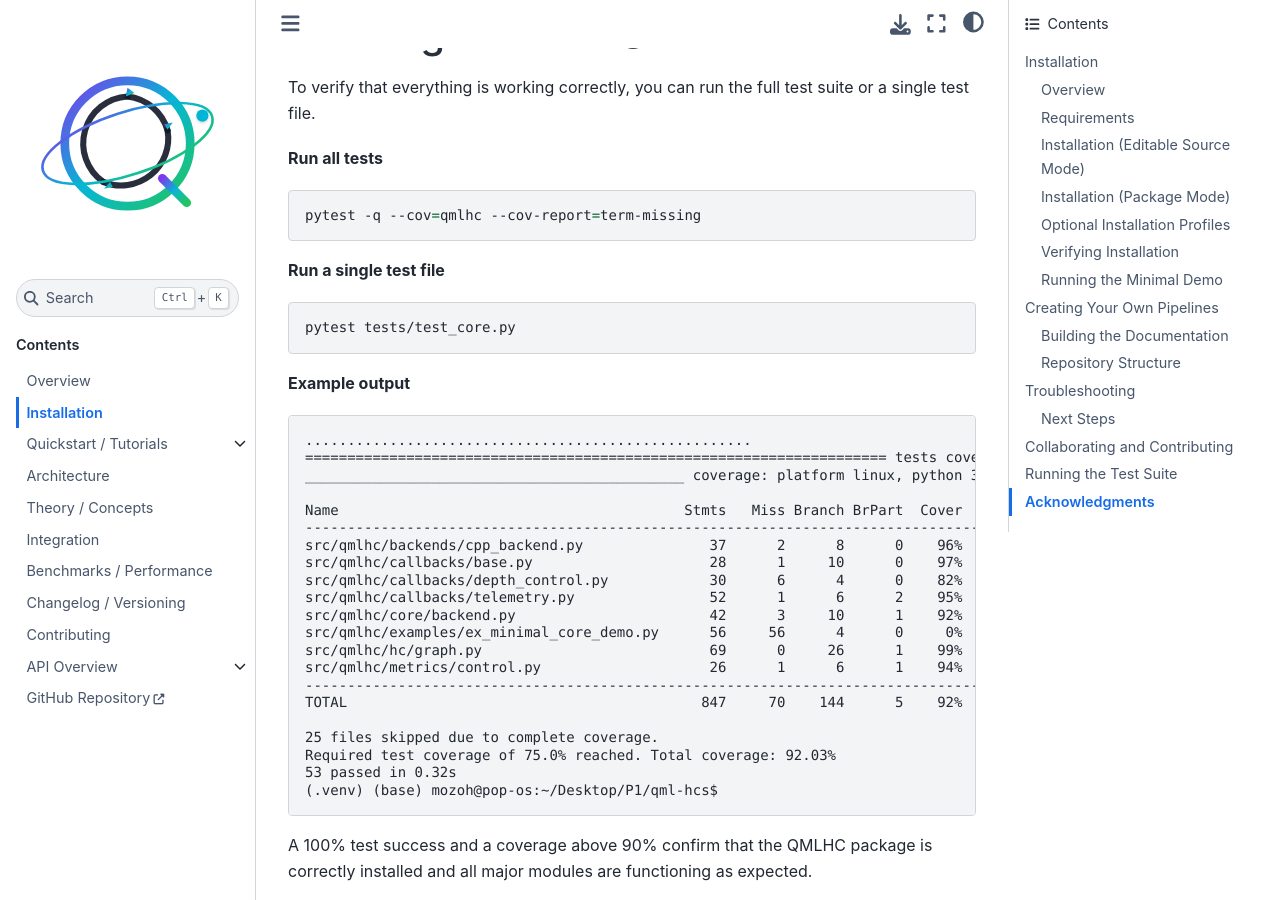
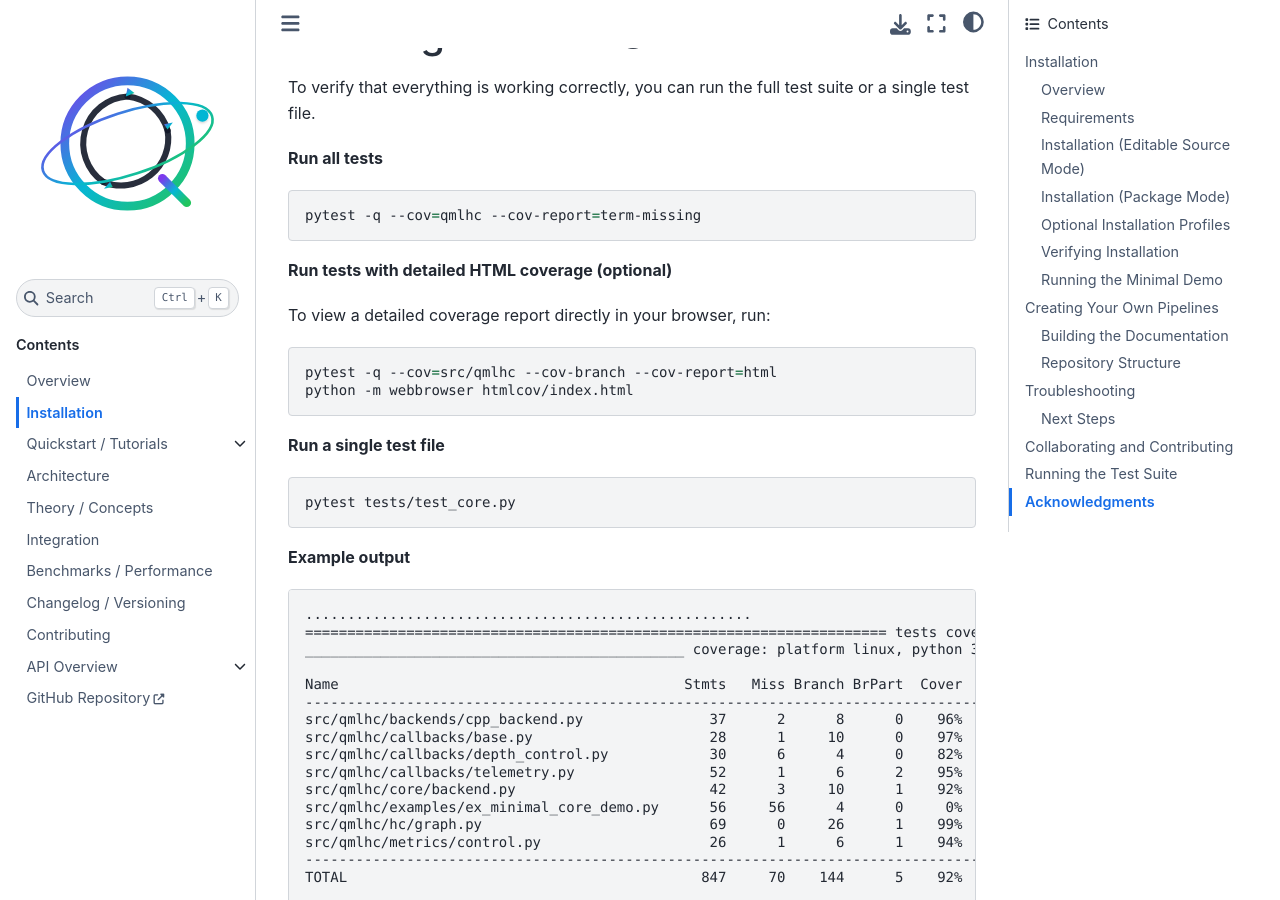
Before and after one commit to Neureonmindflux-Research-Lab/qml-hcs, a Sphinx documentation site: the page built from docs/getting_started.rst, in a window 1280 px wide and 900 px high, scrolled down 8458 px. Built offline with Sphinx 7.4.7 and the Sphinx Book theme 1.1.4, drawn with Linux system fonts in a browser that asks for light colours.

Commit message:
docs: add note for viewing HTML coverage in browser

```diff
--- a/docs/getting_started.rst
+++ b/docs/getting_started.rst
@@ -417,6 +417,15 @@ To verify that everything is working correctly, you can run the full test suite
 
    pytest -q --cov=qmlhc --cov-report=term-missing
 
+**Run tests with detailed HTML coverage (optional)**
+
+To view a detailed coverage report directly in your browser, run:
+
+.. code-block:: bash
+
+   pytest -q --cov=src/qmlhc --cov-branch --cov-report=html
+   python -m webbrowser htmlcov/index.html
+
 **Run a single test file**
 
 .. code-block:: bash
```
